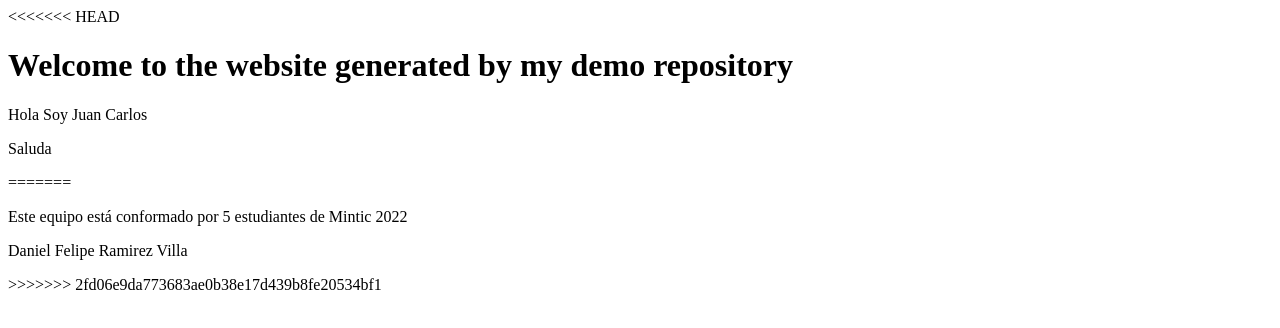
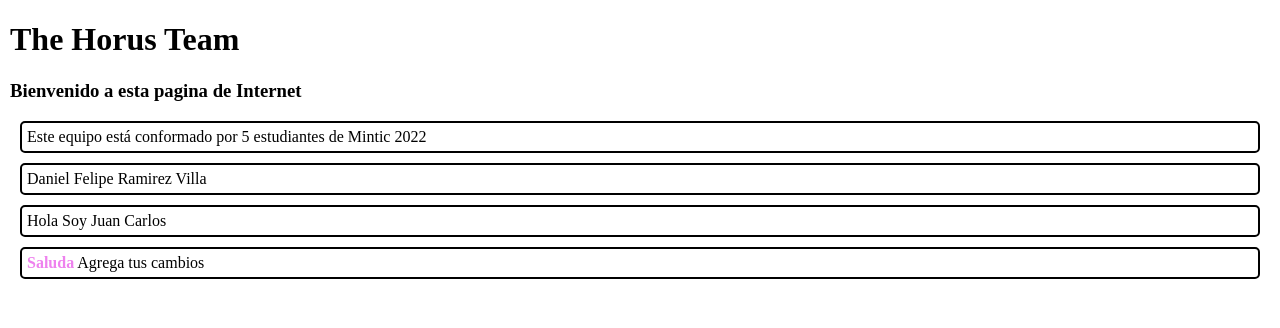
Before and after one commit to The-Horus-Team/demo-repository, a website: page index.html in a window 1280 px wide. Drawn offline with Linux system fonts and the light colour scheme.

Commit message:
Cambios realizados por Juan Carlos

```diff
--- a/index.html
+++ b/index.html
@@ -1,21 +1,34 @@
-<<<<<<< HEAD
-<h1>Welcome to the website generated by my demo repository</h1>
-<p>Hola Soy Juan Carlos</p>
-<p>Saluda</p>
-=======
 <!DOCTYPE html>
 <html lang="en">
+
 <head>
     <meta charset="UTF-8">
     <meta http-equiv="X-UA-Compatible" content="IE=edge">
     <meta name="viewport" content="width=device-width, initial-scale=1.0">
     <title>The Horus Team</title>
+    <style>
+        body {
+            margin: 10px;
+        }
+
+        p{
+            margin: 10px;
+            padding: 5px;
+            border: 2px solid black;
+            border-radius: 5px;
+        }
+    </style>
 </head>
+
 <body>
+    <h1>The Horus Team</h1>
+    <h3>Bienvenido a esta pagina de Internet</h3>
     <p>Este equipo está conformado por 5 estudiantes de Mintic 2022</p>
     <p>Daniel Felipe Ramirez Villa</p>
+    <p>Hola Soy Juan Carlos</p>
+    <p><span style="color:violet;font-weight: bolder;font-size: 30;">Saluda</span>
+        Agrega tus cambios
+    </p>
+</body>
 
-
-</body>
 </html>
->>>>>>> 2fd06e9da773683ae0b38e17d439b8fe20534bf1
```
